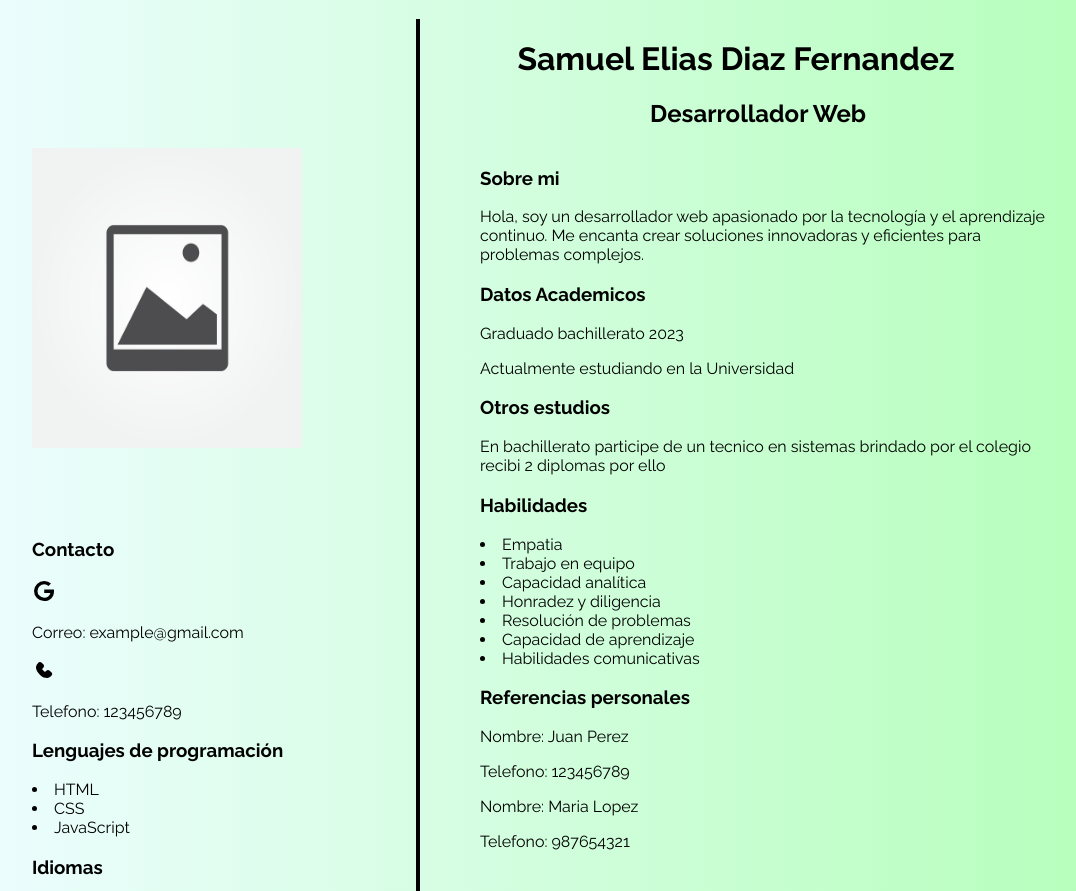
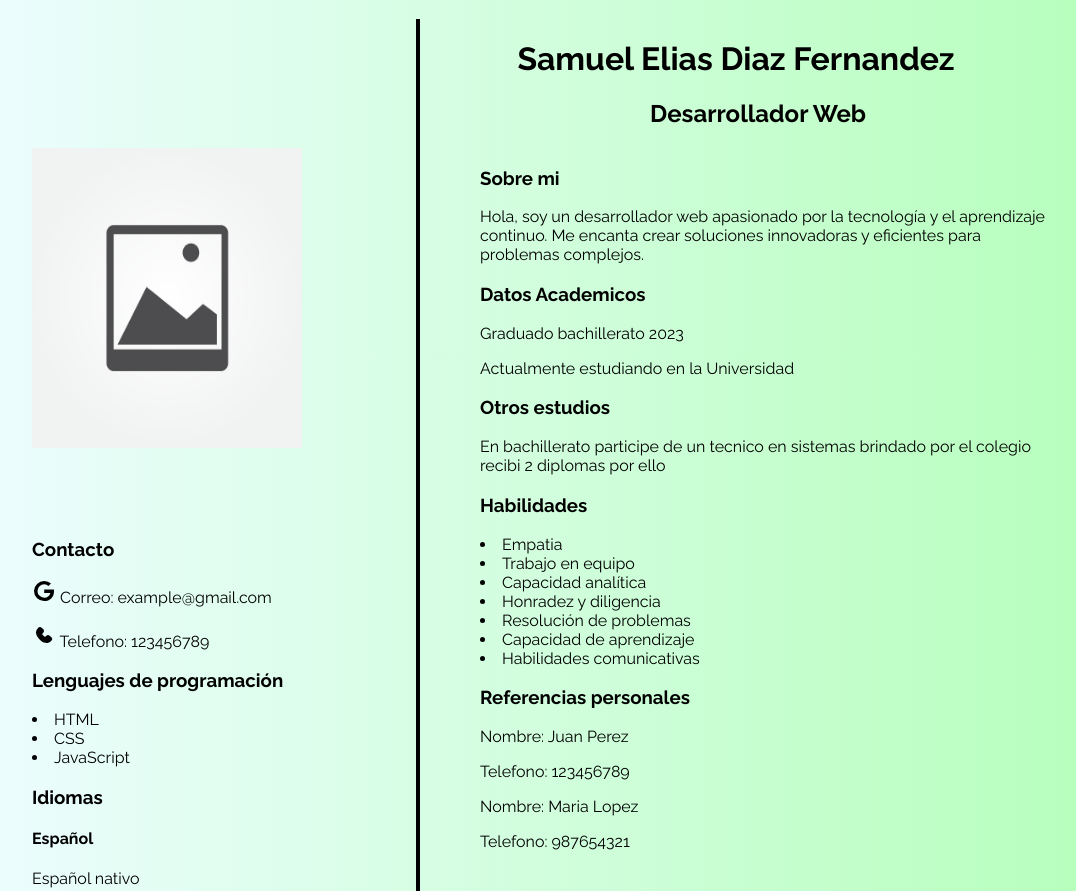
Before and after one commit to SamuelDiaz2/HojaVida, a plain HTML site: page index.html in a window 1280 px wide. Shown: the top 891 px of the page, without its empty margins (32-1108 px from the left). Drawn offline with Linux system fonts and the light colour scheme.

Commit message:
Update iconos

```diff
--- a/index.html
+++ b/index.html
@@ -47,14 +47,12 @@
     <div class="LadoIzquierdo">
 
         <h3>Contacto</h3>
-        <svg class="Google" aria-hidden="true" xmlns="http://www.w3.org/2000/svg" width="24" height="24" fill="currentColor" viewBox="0 0 24 24">
+        <p><svg class="Google" aria-hidden="true" xmlns="http://www.w3.org/2000/svg" width="24" height="24" fill="currentColor" viewBox="0 0 24 24">
             <path fill-rule="evenodd" d="M12.037 21.998a10.313 10.313 0 0 1-7.168-3.049 9.888 9.888 0 0 1-2.868-7.118 9.947 9.947 0 0 1 3.064-6.949A10.37 10.37 0 0 1 12.212 2h.176a9.935 9.935 0 0 1 6.614 2.564L16.457 6.88a6.187 6.187 0 0 0-4.131-1.566 6.9 6.9 0 0 0-4.794 1.913 6.618 6.618 0 0 0-2.045 4.657 6.608 6.608 0 0 0 1.882 4.723 6.891 6.891 0 0 0 4.725 2.07h.143c1.41.072 2.8-.354 3.917-1.2a5.77 5.77 0 0 0 2.172-3.41l.043-.117H12.22v-3.41h9.678c.075.617.109 1.238.1 1.859-.099 5.741-4.017 9.6-9.746 9.6l-.215-.002Z" clip-rule="evenodd"/>
-        </svg>
-        <p>Correo: example@gmail.com</p>
-        <svg class="Phone" aria-hidden="true" xmlns="http://www.w3.org/2000/svg" width="24" height="24" fill="currentColor" viewBox="0 0 24 24">
+        </svg> Correo: example@gmail.com</p>
+        <p><svg class="Phone" aria-hidden="true" xmlns="http://www.w3.org/2000/svg" width="24" height="24" fill="currentColor" viewBox="0 0 24 24">
             <path d="M7.978 4a2.553 2.553 0 0 0-1.926.877C4.233 6.7 3.699 8.751 4.153 10.814c.44 1.995 1.778 3.893 3.456 5.572 1.68 1.679 3.577 3.018 5.57 3.459 2.062.456 4.115-.073 5.94-1.885a2.556 2.556 0 0 0 .001-3.861l-1.21-1.21a2.689 2.689 0 0 0-3.802 0l-.617.618a.806.806 0 0 1-1.14 0l-1.854-1.855a.807.807 0 0 1 0-1.14l.618-.62a2.692 2.692 0 0 0 0-3.803l-1.21-1.211A2.555 2.555 0 0 0 7.978 4Z"/>
-        </svg>
-        <p>Telefono: 123456789</p>
+        </svg> Telefono: 123456789</p>
 
         <h3>Lenguajes de programación</h3>
         <li>HTML</li>
```
Also changed, not shown: Css/style.css (line endings or trailing spaces).
